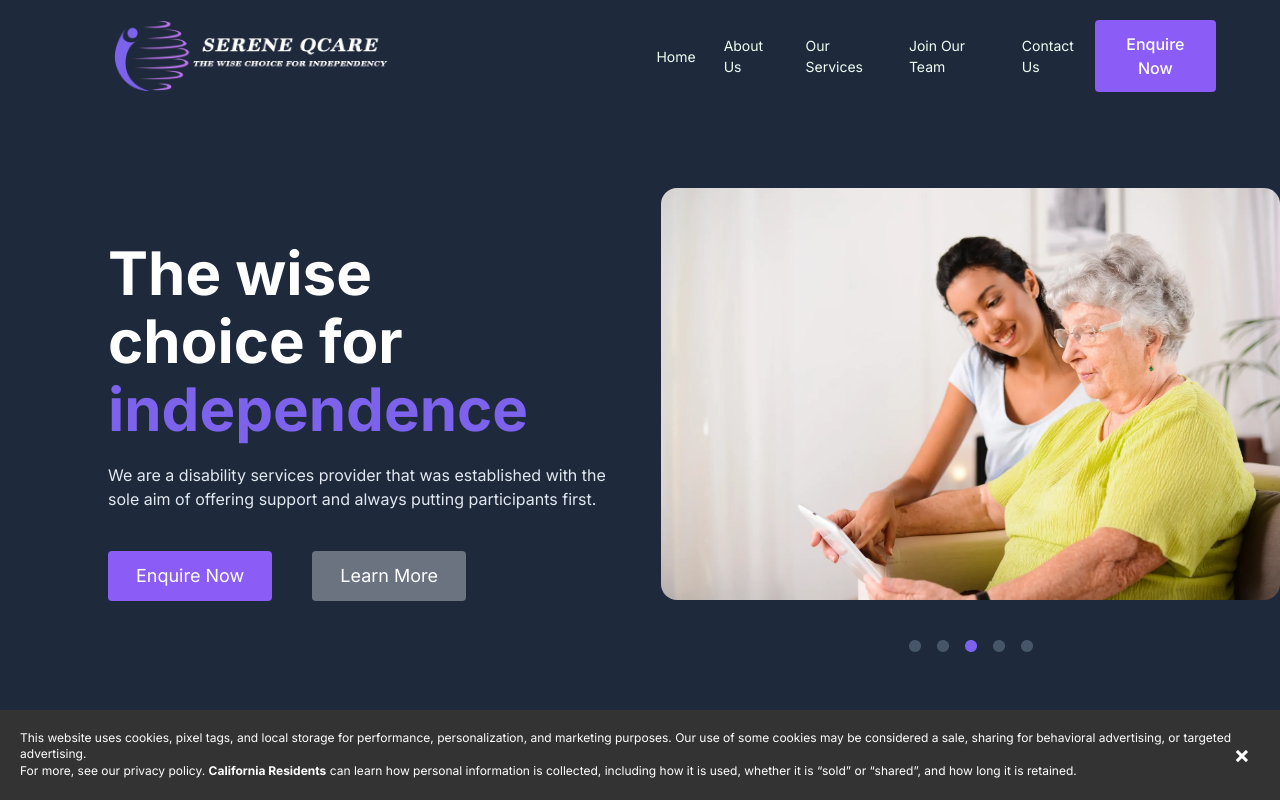
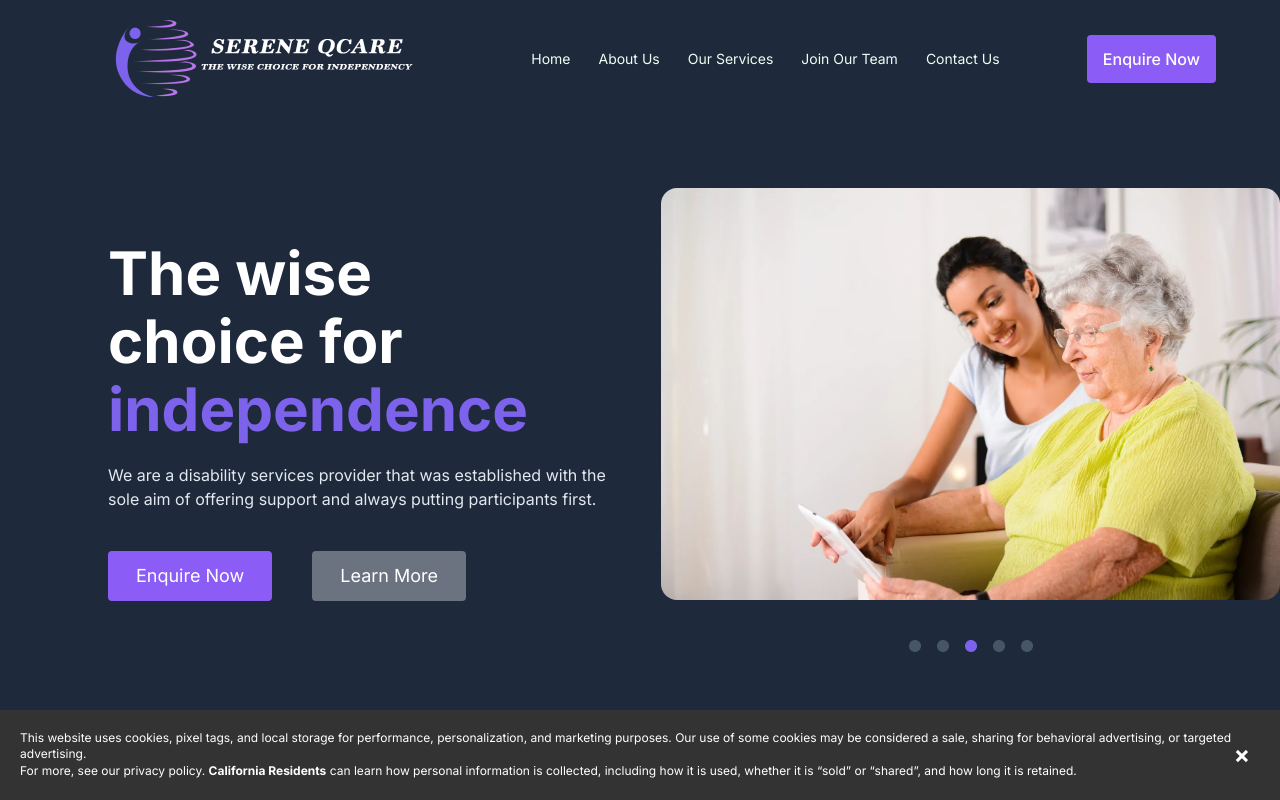
Before and after one commit to WebGhpTech/Serene-Qcare, a React (Vite) app: page / in a window 1280 px wide. Shown: the top 800 px of the page. Built offline with nearby package versions, Linux system fonts and the light colour scheme.

Commit message:
Update Nav.jsx

```diff
--- a/src/components/Nav.jsx
+++ b/src/components/Nav.jsx
@@ -50,7 +50,7 @@ const Nav = () => {
         </div>
 
         {/* Menu items for larger screens */}
-        <ul className="md:flex hidden justify-center items-center gap-7 ml-60  z-10">
+        <ul className="md:flex hidden justify-center items-center gap-7 ml-50  z-10">
           {routes.map((route, index) => (
             <li key={index} className="font-inter leading-normal text-blue text-sm">
               <Link to={route.path}>{route.title}</Link>
@@ -58,7 +58,7 @@ const Nav = () => {
           ))}
         </ul>
 
-        <button className="bg-violet-500 hover:bg-violet-600 active:bg-violet-700 focus:outline-none text-white font-medium rounded py-3 px-4 bg-primary ml-2 mr-10 hidden lg:block z-10">
+        <button className="bg-violet-500 hover:bg-violet-600 active:bg-violet-700 focus:outline-none text-white font-medium rounded py-3 px-4 bg-primary  mr-10 hidden lg:block z-10">
           Enquire Now
         </button>
       </nav>
```
